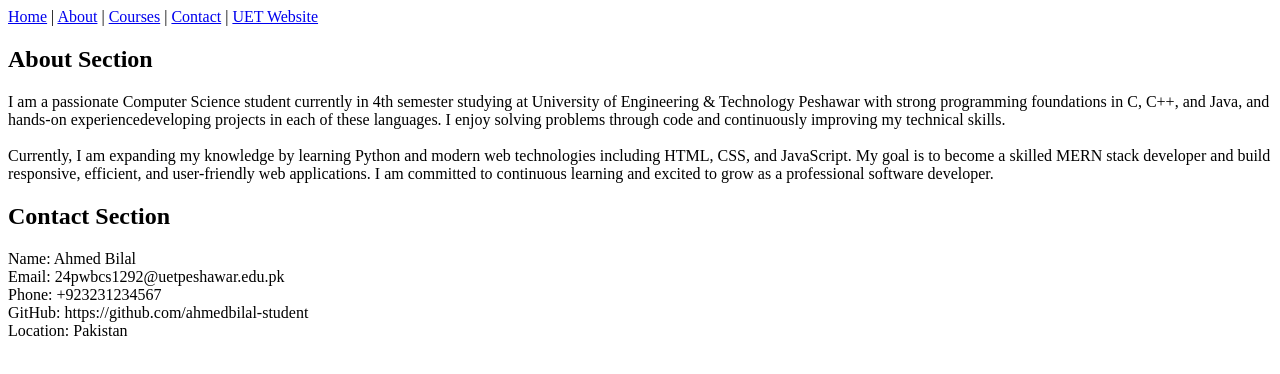
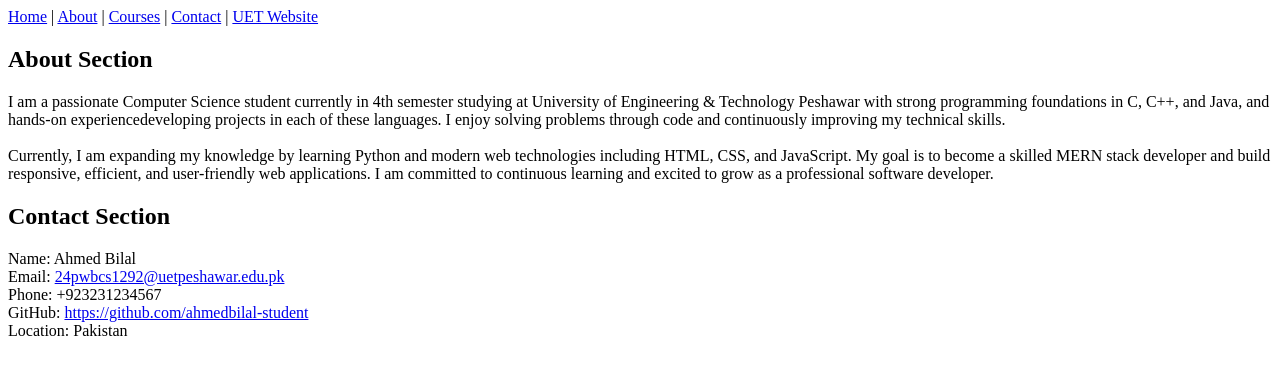
Before and after one commit to ahmedbilal-student/24PWBCS1292-WT-Spring26, a plain HTML site: page Lab02/navigation.html in a window 1280 px wide. Drawn offline with Linux system fonts and the light colour scheme.

Commit message:
updating navigation

```diff
--- a/Lab02/navigation.html
+++ b/Lab02/navigation.html
@@ -26,11 +26,11 @@ I am committed to continuous learning and excited to grow as a professional soft
 <h2 id="contact">Contact Section</h2>
 Name: Ahmed Bilal
 <br>
-Email: 24pwbcs1292@uetpeshawar.edu.pk
+Email: <a href="24pwbcs1292@uetpeshawar.edu.pk">24pwbcs1292@uetpeshawar.edu.pk</a>
 <br>
 Phone: +923231234567
 <br>
-GitHub: https://github.com/ahmedbilal-student
+GitHub: <a href="https://github.com/ahmedbilal-student" target="_blank">https://github.com/ahmedbilal-student</a>
 <br>
 Location: Pakistan
 
```
